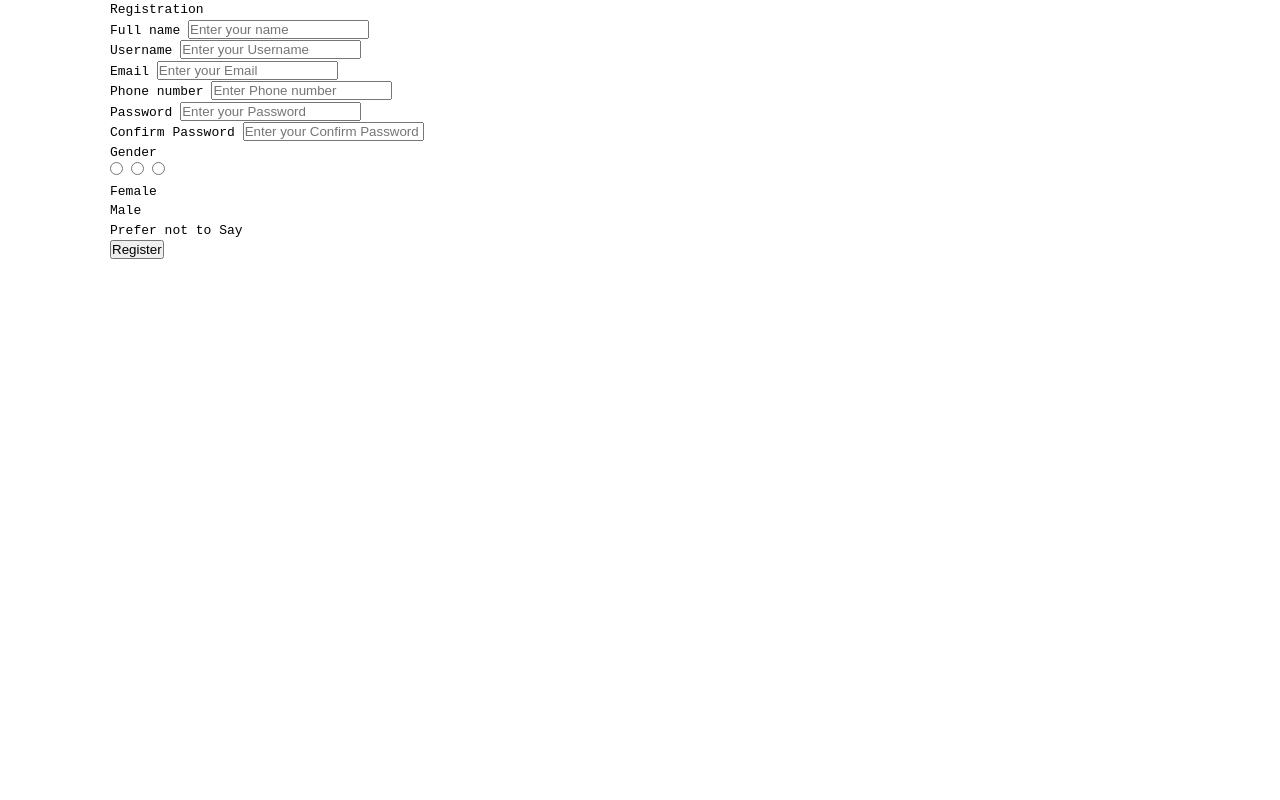
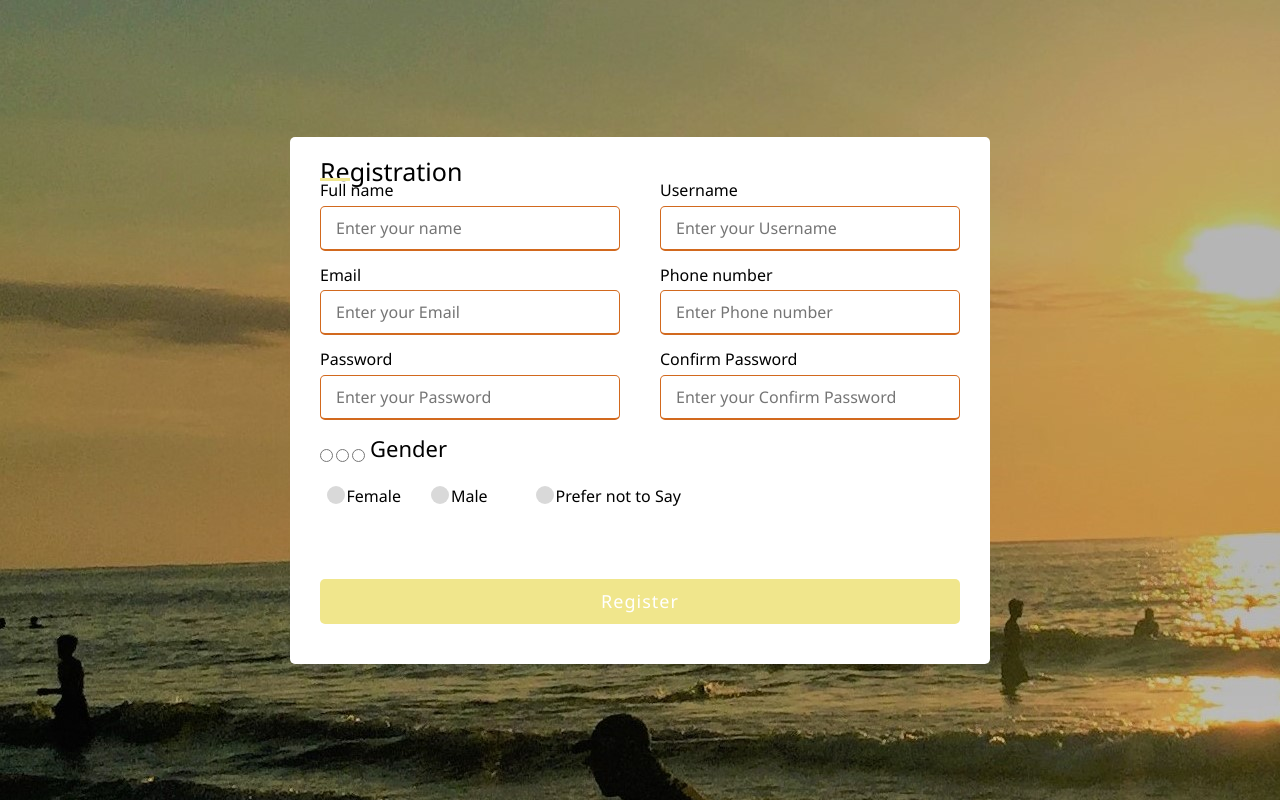
Before and after one commit to margamarina/intan_launion, a plain HTML site: page register.html in a window 1280 px wide. Drawn offline with Linux system fonts and the light colour scheme; the site is published under a folder, as on GitHub Pages, so addresses that start at the root find nothing.

Commit message:
edited register.html

```diff
--- a/register.html
+++ b/register.html
@@ -6,7 +6,7 @@
     <meta name="viewport" content="width=device-width, initial-scale=1.0">
     <title>Register</title>
     <link rel="stylesheet" href="css/style.css">
-    <link rel="stylesheet" href="/css/register.css">
+    <link rel="stylesheet" href="css/register.css">
 </head>
 <body>
     <div class="container">
```
